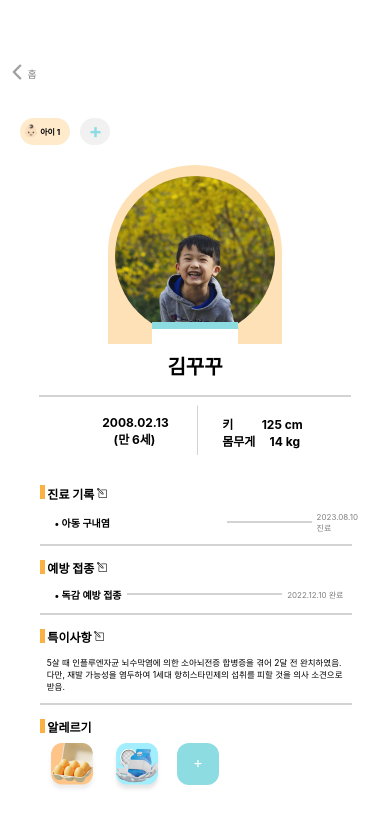
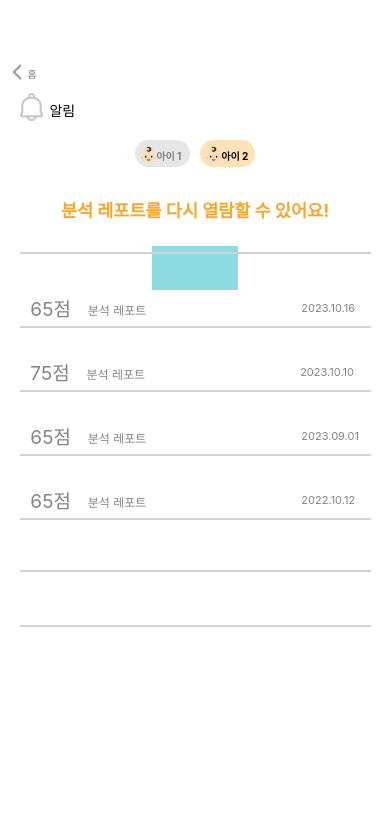
Before and after one commit to soom82/Apujimango_FE, a React Native app: screen / in a window 390 px wide. Shown: the top 828 px of the page. Built offline with nearby package versions, Linux system fonts and the light colour scheme.

Commit message:
analyze_litst.js

```diff
--- a/App.js
+++ b/App.js
@@ -4,7 +4,6 @@ import {
   Text,
   View,
   Image,
-  Button,
   ScrollView,
   TouchableOpacity,
   TextInput,
@@ -12,7 +11,8 @@ import {
 } from "react-native";
 
 export default function App() {
-  const [record, setRecord] = useState("• 아동 구내염");
+  // const [record, setRecord] = useState("• 아동 구내염");
+  const [record, setRecord] = useState("");
 
   return (
     <View style={styles.container}>
@@ -33,7 +33,7 @@ export default function App() {
           style={{
             fontSize: 10,
             color: "gray",
-            paddingBottom: "10%",
+            paddingBottom: 12,
             paddingTop: 2,
             paddingLeft: 3,
           }}
@@ -45,27 +45,51 @@ export default function App() {
 
       <View
         style={{
-          width: "100%",
+          paddingHorizontal: "5%",
           flexDirection: "row",
         }}
       >
-        <TouchableOpacity onPress={() => navigation.navigate("app2.js")}>
+        <Image
+          style={{ width: 23, height: 28 }}
+          source={require("./assets/Groupbell.png")}
+        />
+        <Text
+          style={{
+            fontSize: 14,
+            paddingBottom: 20,
+            paddingTop: 7,
+            paddingLeft: 3,
+          }}
+        >
+          {" "}
+          알림
+        </Text>
+      </View>
+
+      <View
+        style={{
+          width: "100%",
+          flexDirection: "row",
+          alignItems: "center",
+        }}
+      >
+        <TouchableOpacity onPress={() => navigation.navigate("")}>
           <View
             style={{
               flexDirection: "row",
-              width: 50,
-              marginLeft: 20,
+              width: 55,
+              marginLeft: 135,
               marginBottom: 5,
               height: 27,
               borderRadius: 40,
-              backgroundColor: "#ffeacc",
-              elevation: 3,
+              backgroundColor: "#E6E6E6",
+              elevation: 5,
             }}
           >
             <Text
               style={{
                 paddingTop: 5,
-                fontSize: 12,
+                fontSize: 15,
               }}
             >
               {" "}
@@ -74,8 +98,10 @@ export default function App() {
             <Text
               style={{
                 paddingTop: 8,
-                fontSize: 8,
+                fontSize: 10,
+                marginLeft: -4,
                 fontWeight: "bold",
+                color: "gray",
               }}
             >
               {" "}
@@ -83,31 +109,38 @@ export default function App() {
             </Text>
           </View>
         </TouchableOpacity>
-        {/* 클릭시 새로운 아이 페이지 생성  */}
-        <TouchableOpacity onPress={() => navigation.navigate("app2.js")}>
+        <TouchableOpacity onPress={() => navigation.navigate("")}>
           <View
             style={{
               flexDirection: "row",
-              width: 30,
+              width: 55,
               marginLeft: 10,
               marginBottom: 5,
               height: 27,
               borderRadius: 40,
-              backgroundColor: "#F1F1F1",
-              elevation: 3,
+              backgroundColor: "#FFE1B7",
+              elevation: 5,
             }}
           >
             <Text
               style={{
-                fontSize: 20,
-                marginHorizontal: 4,
-                fontWeight: "bold",
-                alignSelf: "center",
-                color: "#8CDCE2",
+                paddingTop: 5,
+                fontSize: 15,
               }}
             >
               {" "}
-              +
+              👶🏻
+            </Text>
+            <Text
+              style={{
+                paddingTop: 8,
+                fontSize: 10,
+                marginLeft: -4,
+                fontWeight: "bold",
+              }}
+            >
+              {" "}
+              아이 2
             </Text>
           </View>
         </TouchableOpacity>
@@ -116,364 +149,220 @@ export default function App() {
       <View
         style={{
           position: "absolute",
-          top: 165,
-          bottom: 500,
-          left: 108,
-          right: 108,
-          borderColor: "#FDFDFF",
-          borderTopStartRadius: 100,
-          borderTopEndRadius: 100,
-          backgroundColor: "#FFE1B7",
-        }}
-      ></View>
-      <View style={{ alignItems: "center" }}>
-        <Image
-          style={{ marginTop: 26, width: 160, height: 160, borderRadius: 100 }}
-          source={require("./assets/picture.png")}
-        />
-      </View>
-      <View
-        style={{
-          position: "absolute",
-          top: 322,
-          bottom: 430,
+          top: 246,
+          bottom: 554,
           left: 152,
           right: 152,
           backgroundColor: "#8CDCE2",
         }}
       ></View>
-      <View
-        style={{
-          position: "absolute",
-          top: 329,
-          bottom: 410,
-          left: 152,
-          right: 152,
-          backgroundColor: "white",
-        }}
-      ></View>
+
       <Text
         style={{
           alignSelf: "center",
+          fontSize: 17.5,
+          marginTop: 25,
           fontWeight: "bold",
-          fontSize: 20,
-          marginTop: 15,
+          color: "#FAA629",
         }}
       >
-        김꾸꾸
+        분석 레포트를 다시 열람할 수 있어요!
       </Text>
 
+      <ScrollView style={{ height: 500 }}>
         <View
           style={{
             alignSelf: "center",
-          width: "80%",
-          marginBottom: 8,
-          marginTop: 15,
+            width: "90%",
+            marginTop: 30,
+            marginBottom: 40,
             borderColor: "#D3D3D3",
             borderWidth: 0.3,
           }}
         />
 
-      <View style={{ alignSelf: "center", flexDirection: "row" }}>
+        <View style={{ flexDirection: "row" }}>
           <Text
             style={{
-            marginTop: 10,
-            marginLeft: 15,
-            fontWeight: "bold",
-            fontSize: 12,
+              marginLeft: 25,
+              color: "#AEAEAE",
+              fontSize: 19,
+              fontWeight: "normal",
+              color: "#858585",
+              marginTop: 0,
             }}
           >
-          2008.02.13 {"\n"} &nbsp;&nbsp; (만 6세)
+            {" "}
+            65점
           </Text>
+          <Text style={{ fontSize: 12, color: "#858585", marginTop: 7 }}>
+            &nbsp;&nbsp;&nbsp;&nbsp; 분석 레포트
+          </Text>
+          <Text
+            style={{
+              fontSize: 11,
+              color: "#858585",
+              marginTop: 7,
+              marginLeft: 155,
+              fontWeight: "400",
+            }}
+          >
+            2023.10.16
+          </Text>
+        </View>
         <View
           style={{
-            marginBottom: 10,
-            marginLeft: 25,
-            marginRight: 25,
-            width: 0.7,
-            height: 50,
-            backgroundColor: "#D3D3D3",
-            borderRadius: 40,
-          }}
-        ></View>
-        <Text
-          style={{
-            marginTop: 10,
-            fontWeight: "bold",
-            fontSize: 12,
-          }}
-        >
-          키 &nbsp;&nbsp;&nbsp;&nbsp;&nbsp;&nbsp;&nbsp;&nbsp; 125 cm{"\n"}
-          몸무게 &nbsp;&nbsp;&nbsp; 14 kg
-        </Text>
-      </View>
-
-      <ScrollView style={{ height: 500 }}>
-        <View style={{ marginLeft: "5%", flexDirection: "row" }}>
-          <View
-            style={{
-              marginTop: 20,
-              marginBottom: 10,
-              marginLeft: 20,
-              width: 5,
-              height: 14,
-              backgroundColor: "#FBB144",
-            }}
-          ></View>
-          <Text style={{ marginTop: 20, fontWeight: "bold", fontSize: 12 }}>
-            {" "}
-            진료 기록{" "}
-          </Text>
-          <TouchableOpacity onPress={() => navigation.navigate("app2.js")}>
-            <Image
-              style={{
-                marginTop: 23,
-                width: 10,
-                height: 10,
-              }}
-              source={require("./assets/Edit.png")}
-            />
-          </TouchableOpacity>
-        </View>
-
-        <View
-          style={{
-            flex: 1,
-            alignItems: "center",
-            marginLeft: "5%",
-            flexDirection: "row",
-          }}
-        >
-          <SafeAreaView>
-            <TextInput
-              style={{
-                marginLeft: 35,
-                fontSize: 10,
-                fontWeight: "bold",
-              }}
-              placeholderTextColor="#9a73ef"
-              onChangeText={(text) => setRecord(text)}
-              value={record}
-            />
-          </SafeAreaView>
-
-          <View
-            style={{
-              flex: 0.66,
-              width: 280,
-              marginVertical: 8,
+            alignSelf: "center",
+            width: "90%",
+            marginBottom: 8,
+            marginTop: 5,
+            marginBottom: 30,
             borderColor: "#D3D3D3",
-              marginLeft: 5,
             borderWidth: 0.3,
           }}
         />
 
+        <View style={{ flexDirection: "row" }}>
           <Text
             style={{
-              flex: 0.22,
-              marginVertical: 3,
-              fontSize: 8,
-              color: "gray",
-              marginLeft: 5,
-              marginRight: 15,
+              marginLeft: 25,
+              color: "#AEAEAE",
+              fontSize: 19,
+              fontWeight: "normal",
+              color: "#858585",
+              marginTop: 0,
             }}
           >
-            2023.08.10 진료
+            {" "}
+            75점
+          </Text>
+          <Text style={{ fontSize: 12, color: "#858585", marginTop: 7 }}>
+            &nbsp;&nbsp;&nbsp;&nbsp; 분석 레포트
+          </Text>
+          <Text
+            style={{
+              fontSize: 11,
+              color: "#858585",
+              marginTop: 7,
+              marginLeft: 155,
+              fontWeight: "400",
+            }}
+          >
+            2023.10.10
           </Text>
         </View>
-
         <View
           style={{
-            width: "80%",
-            marginVertical: 8,
+            alignSelf: "center",
+            width: "90%",
+            marginBottom: 8,
+            marginTop: 5,
+            marginBottom: 30,
             borderColor: "#D3D3D3",
-            marginLeft: 40,
             borderWidth: 0.3,
           }}
         />
 
-        <View style={{ marginLeft: "5%", flexDirection: "row" }}>
+        <View style={{ flexDirection: "row" }}>
+          <Text
+            style={{
+              marginLeft: 25,
+              color: "#AEAEAE",
+              fontSize: 19,
+              fontWeight: "normal",
+              color: "#858585",
+              marginTop: 0,
+            }}
+          >
+            {" "}
+            65점
+          </Text>
+          <Text style={{ fontSize: 12, color: "#858585", marginTop: 7 }}>
+            &nbsp;&nbsp;&nbsp;&nbsp; 분석 레포트
+          </Text>
+          <Text
+            style={{
+              fontSize: 11,
+              color: "#858585",
+              marginTop: 7,
+              marginLeft: 155,
+              fontWeight: "400",
+            }}
+          >
+            2023.09.01
+          </Text>
+        </View>
         <View
           style={{
-              marginTop: 6,
-              marginBottom: 10,
-              marginLeft: 20,
-              width: 5,
-              height: 14,
-              backgroundColor: "#FBB144",
-            }}
-          ></View>
-
-          <Text style={{ marginTop: 5, fontWeight: "bold", fontSize: 12 }}>
-            {" "}
-            예방 접종{" "}
-          </Text>
-          <TouchableOpacity onPress={() => navigation.navigate("app2.js")}>
-            <Image
-              style={{
-                marginTop: 8,
-                width: 10,
-                height: 10,
-              }}
-              source={require("./assets/Edit.png")}
-            />
-          </TouchableOpacity>
-        </View>
-
-        <View
-          style={{
-            alignItems: "center",
-            marginLeft: "5%",
-            flexDirection: "row",
-          }}
-        >
-          <Text
-            style={{
-              marginVertical: 3,
-              marginLeft: 35,
-              fontSize: 10,
-              fontWeight: "bold",
-            }}
-          >
-            • 독감 예방 접종
-          </Text>
-
-          <View
-            style={{
-              width: "42%",
-              marginVertical: 8,
+            alignSelf: "center",
+            width: "90%",
+            marginBottom: 8,
+            marginTop: 5,
+            marginBottom: 30,
             borderColor: "#D3D3D3",
-              marginLeft: 5,
             borderWidth: 0.3,
           }}
         />
 
+        <View style={{ flexDirection: "row" }}>
           <Text
             style={{
-              marginVertical: 3,
-              fontSize: 8,
-              color: "gray",
-              marginLeft: 5,
+              marginLeft: 25,
+              color: "#AEAEAE",
+              fontSize: 19,
+              fontWeight: "normal",
+              color: "#858585",
+              marginTop: 0,
             }}
           >
-            2022.12.10 완료
+            {" "}
+            65점
+          </Text>
+          <Text style={{ fontSize: 12, color: "#858585", marginTop: 7 }}>
+            &nbsp;&nbsp;&nbsp;&nbsp; 분석 레포트
+          </Text>
+          <Text
+            style={{
+              fontSize: 11,
+              color: "#858585",
+              marginTop: 7,
+              marginLeft: 155,
+              fontWeight: "400",
+            }}
+          >
+            2022.10.12
           </Text>
         </View>
-
         <View
           style={{
-            width: "80%",
-            marginVertical: 8,
+            alignSelf: "center",
+            width: "90%",
+
+            marginTop: 5,
             borderColor: "#D3D3D3",
-            marginLeft: 40,
             borderWidth: 0.3,
           }}
         />
-
-        <View style={{ marginLeft: "5%", flexDirection: "row" }}>
         <View
           style={{
-              marginTop: 6,
-              marginBottom: 10,
-              marginLeft: 20,
-              width: 5,
-              height: 14,
-              backgroundColor: "#FBB144",
-            }}
-          ></View>
-
-          <Text style={{ marginTop: 5, fontWeight: "bold", fontSize: 12 }}>
-            {" "}
-            특이사항{" "}
-          </Text>
-          <TouchableOpacity onPress={() => navigation.navigate("app2.js")}>
-            <Image
-              style={{
-                marginTop: 8,
-                width: 10,
-                height: 10,
-              }}
-              source={require("./assets/Edit.png")}
-            />
-          </TouchableOpacity>
-        </View>
-
-        <View style={{ marginHorizontal: "12%" }}>
-          <Text style={{ marginVertical: 3, fontSize: 8.5 }}>
-            5살 때 인플루엔자균 뇌수막염에 의한 소아뇌전증 합병증을 겪어 2달 전
-            완치하였음. 다만, 재발 가능성을 염두하여 1세대 항히스타민제의 섭취를
-            피할 것을 의사 소견으로 받음.
-          </Text>
-        </View>
-
-        <View
-          style={{
-            width: "80%",
-            marginVertical: 8,
+            alignSelf: "center",
+            width: "90%",
+            marginBottom: 8,
+            marginTop: 50,
             borderColor: "#D3D3D3",
-            marginLeft: 40,
             borderWidth: 0.3,
           }}
         />
-
-        <View style={{ marginLeft: "5%", flexDirection: "row" }}>
         <View
           style={{
-              marginTop: 6,
-              marginBottom: 10,
-              marginLeft: 20,
-              width: 5,
-              height: 14,
-              backgroundColor: "#FBB144",
+            alignSelf: "center",
+            width: "90%",
+            marginBottom: 8,
+            marginTop: 45,
+            borderColor: "#D3D3D3",
+            borderWidth: 0.3,
           }}
-          ></View>
-          <Text style={{ marginTop: 5, fontWeight: "bold", fontSize: 12 }}>
-            {" "}
-            알레르기{" "}
-          </Text>
-        </View>
-
-        <View
-          style={{ marginLeft: "12%", flexDirection: "row", marginBottom: 20 }}
-        >
-          <View style={{ alignItems: "center" }}>
-            <Image
-              style={{ width: 50, height: 50, borderRadius: 12 }}
-              source={require("./assets/food_egg.png")}
         />
-          </View>
-          <View style={{ alignItems: "center", marginLeft: 15 }}>
-            <Image
-              style={{ width: 50, height: 50, borderRadius: 12 }}
-              source={require("./assets/milk.png")}
-            />
-          </View>
-          <View style={{ alignItems: "center", marginLeft: 15 }}>
-            <TouchableOpacity onPress={() => navigation.navigate("app2.js")}>
-              <View
-                style={{
-                  width: 42,
-                  height: 42,
-                  borderRadius: 12,
-                  backgroundColor: "#8CDCE2",
-                }}
-              >
-                <Text
-                  style={{
-                    fontSize: 15,
-                    marginLeft: 12,
-                    marginVertical: 10,
-                    color: "white",
-                    elevation: 3,
-                  }}
-                >
-                  {" "}
-                  +
-                </Text>
-              </View>
-            </TouchableOpacity>
-          </View>
-        </View>
       </ScrollView>
     </View>
   );
--- a/analyze_list.js
+++ b/analyze_list.js
@@ -73,7 +73,7 @@ export default function App() {
           alignItems: "center",
         }}
       >
-        <TouchableOpacity onPress={() => navigation.navigate("app2.js")}>
+        <TouchableOpacity onPress={() => navigation.navigate("")}>
           <View
             style={{
               flexDirection: "row",
@@ -109,7 +109,7 @@ export default function App() {
             </Text>
           </View>
         </TouchableOpacity>
-        <TouchableOpacity onPress={() => navigation.navigate("app2.js")}>
+        <TouchableOpacity onPress={() => navigation.navigate("")}>
           <View
             style={{
               flexDirection: "row",
@@ -150,7 +150,7 @@ export default function App() {
         style={{
           position: "absolute",
           top: 246,
-          bottom: 506,
+          bottom: 554,
           left: 152,
           right: 152,
           backgroundColor: "#8CDCE2",
```
Lines whose indentation alone changed are shown as unchanged.
